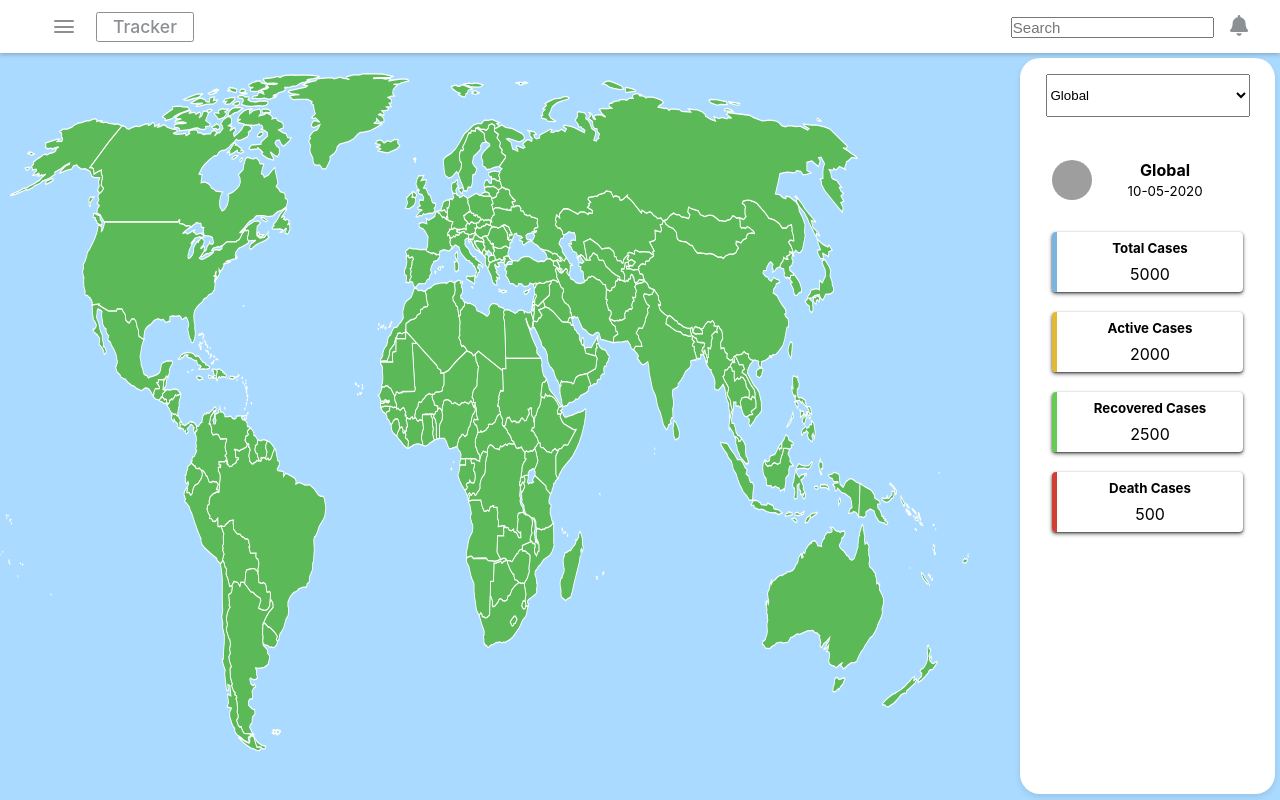
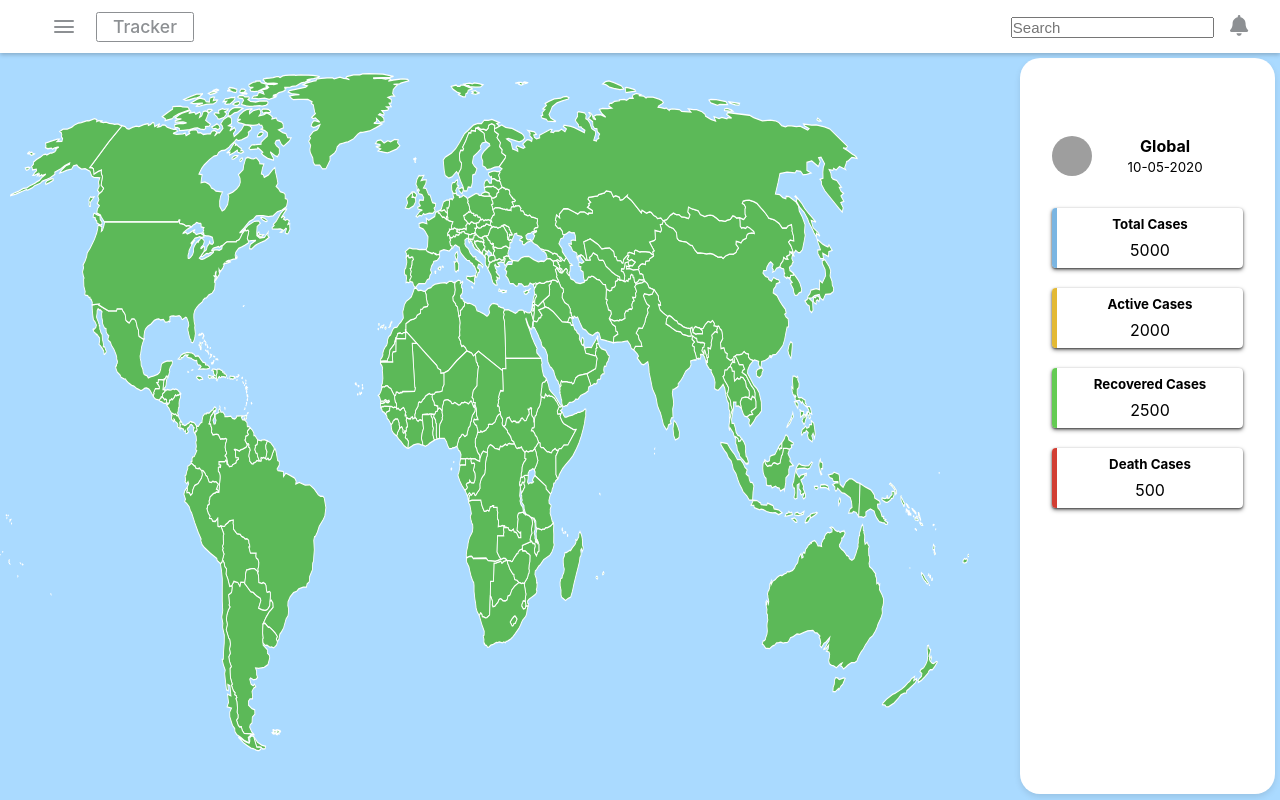
Before and after one commit to Billbern/Covid19_World_Data, a React (Create React App) app: page / in a window 1280 px wide. Built offline with nearby package versions, Linux system fonts and the light colour scheme; grey boxes are pictures that could not be loaded.

Commit message:
reduced tags in component

```diff
--- a/src/components/CountrySelector.js
+++ b/src/components/CountrySelector.js
@@ -1,15 +1,8 @@
 import React from "react";
 
-function CountrySelector({data}) {
-  const [country, setCountry] = React.useState([]);
-
+function CountrySelector(props) {
   return (
-    <select name="countries" id="count_list" className="count_select">
-      <option value="">Global</option>
-      {country.map((county, i) => (
-        <option key={i} value={county}>{county}</option>
-      ))}
-    </select>
+      <option value={props.value}>{props.value}</option>
   );
 }
 
```
